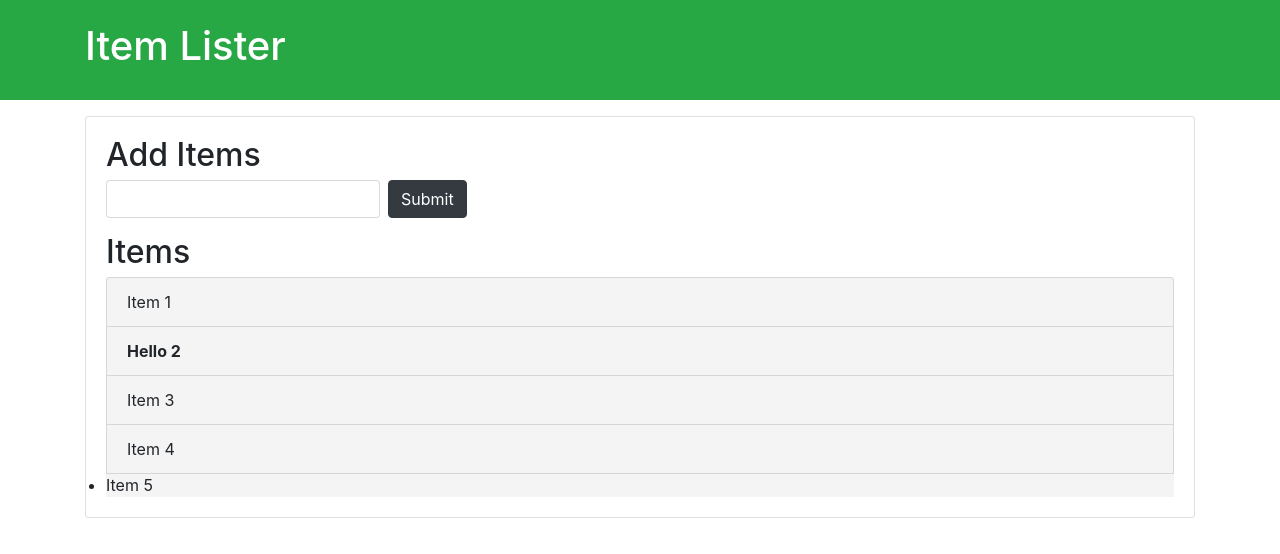
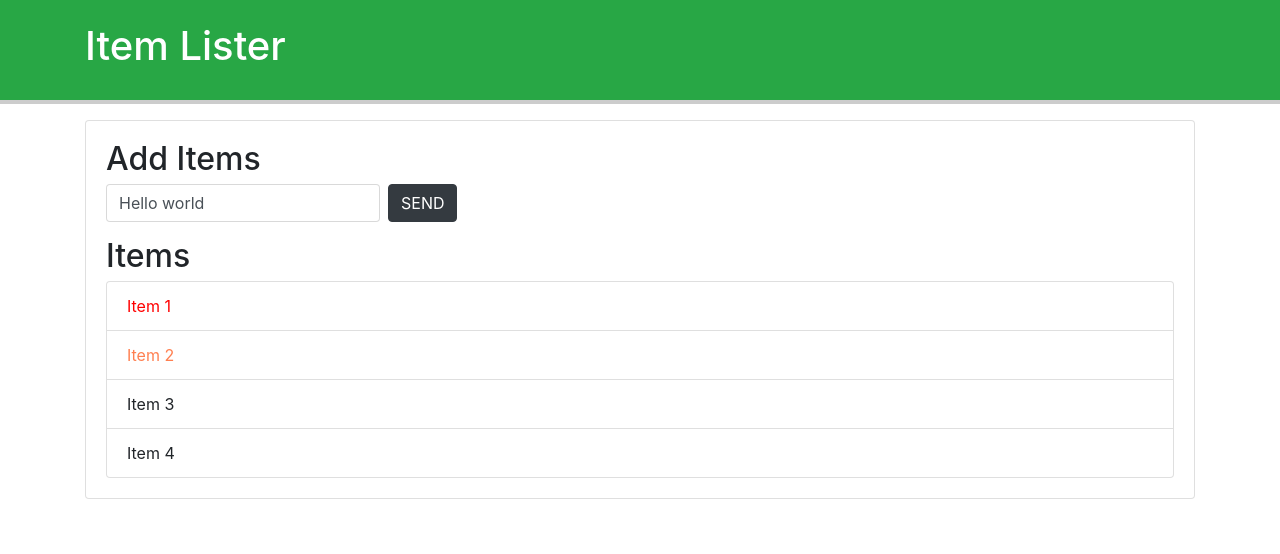
Before and after one commit to deepakjob1997/Dom_manupulation, a plain HTML site: page index.html in a window 1280 px wide. Drawn offline with nearby package versions, Linux system fonts and the light colour scheme.

Commit message:
assigment 6

```diff
--- a/demo.js
+++ b/demo.js
@@ -1,10 +1,28 @@
-var li = document.getElementsByTagName('li');
-console.log(li);
-console.log(li[1]);
-li[1].textContent = 'Hello 2';
-li[1].style.fontWeight='bold';
-li[1].style.vackgroundColor ='yellow';
-for(var i = 0;i<li.length;i++)
-{
-    li[i].style.backgroundColor ='#f4f4f4';
-}
+// var li = document.getElementsByTagName('li');
+// console.log(li);
+// console.log(li[1]);
+// li[1].textContent = 'Hello 2';
+// li[1].style.fontWeight='bold';
+// li[1].style.vackgroundColor ='yellow';
+// for(var i = 0;i<li.length;i++)
+// {
+//     li[i].style.backgroundColor ='#f4f4f4';
+// }
+// queryselector
+var header = document.querySelector('#main-header');
+header.style.borderBottom = 'solid 4px #ccc';
+
+var input = document.querySelector('input');
+input.value = 'Hello world'
+
+var submit = document.querySelector('input[type="submit"]');
+submit.value = 'SEND'
+
+var item = document.querySelector('.list-group-item');
+item.style.color = 'red';
+
+var lastItem = document.querySelector('.list-group-item:last-child');
+lastItem.style.color = 'invisible';
+
+var secondItem = document.querySelector('.list-group-item:nth-child(2)');
+secondItem.style.color = 'coral';
--- a/index.html
+++ b/index.html
@@ -26,7 +26,6 @@
       <li class="list-group-item">Item 2</li>
       <li class="list-group-item">Item 3</li>
       <li class="list-group-item">Item 4</li>
-      <li>Item 5</li>
     </ul>
    </div>
   </div>
```
